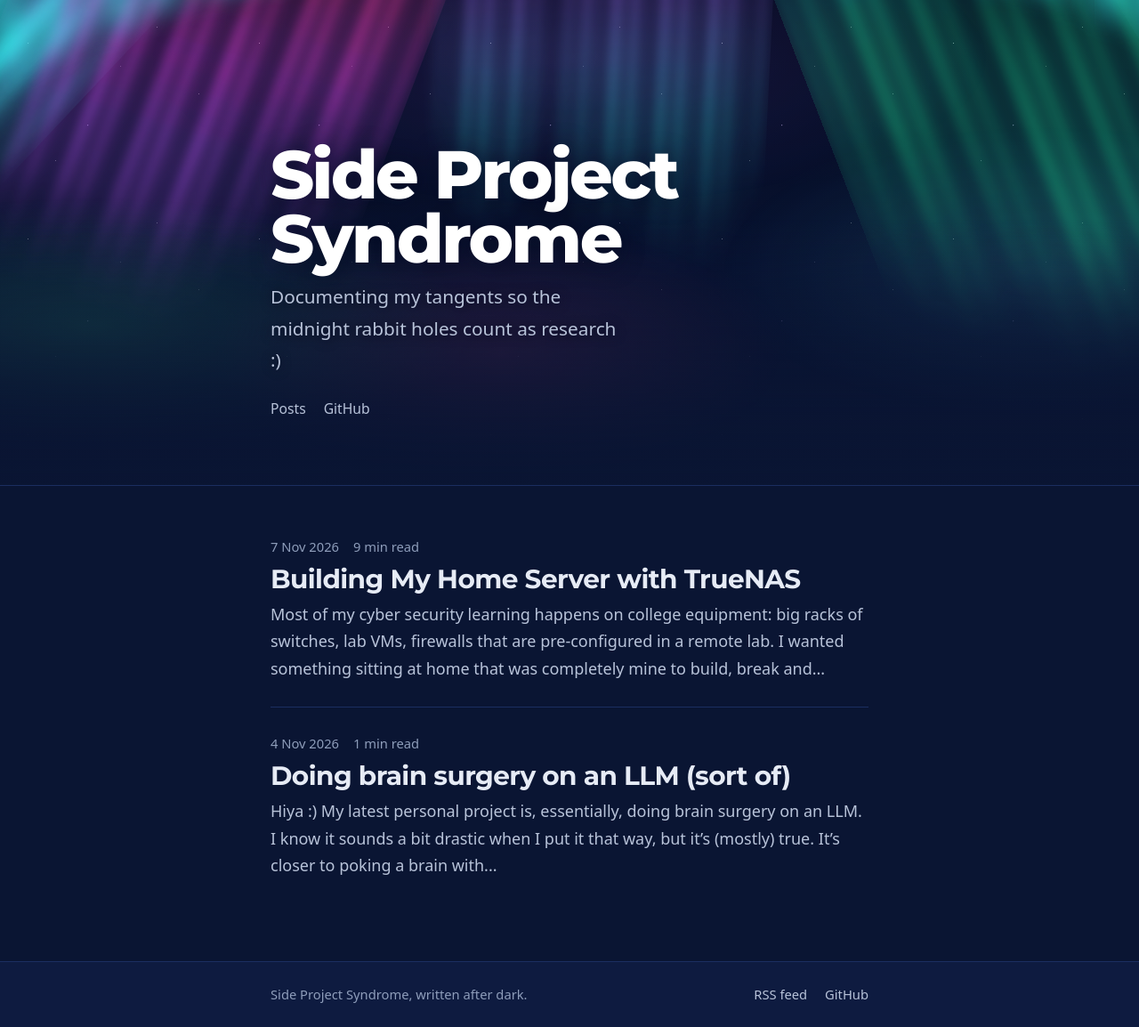
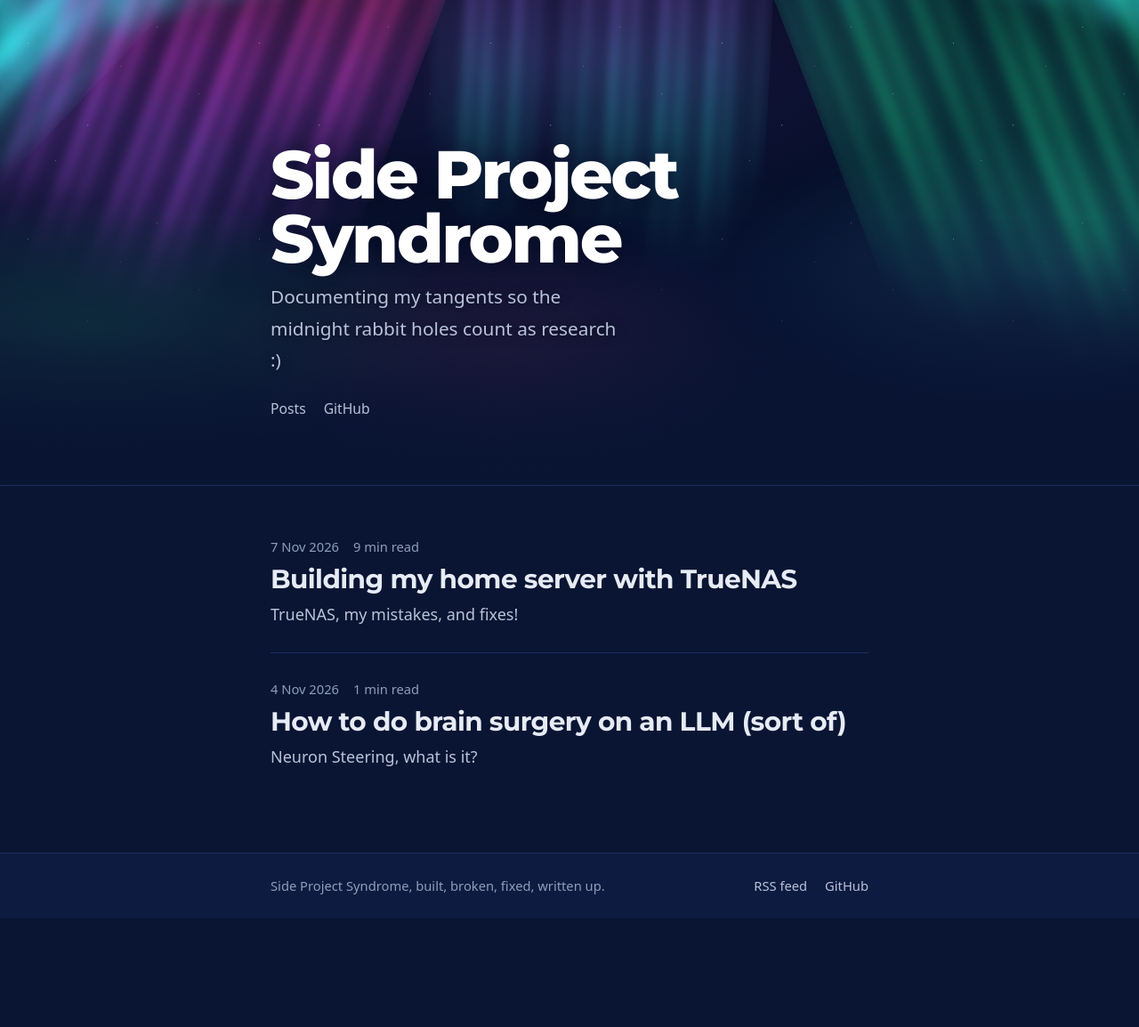
Before and after one commit to 444oskar/444oskar.github.io, a Jekyll site: the page built from index.md, in a window 1280 px wide. Shown: the whole page at 89% size. Built offline with Jekyll 4.4.1, drawn with Linux system fonts in a browser that asks for light colours; some web fonts are replaced; after the commit the page ends 1032 px from its top, so only the background shows below that.

Commit message:
some fixes, added descriptions to posts :)

```diff
--- a/_includes/footer.html
+++ b/_includes/footer.html
@@ -1,6 +1,6 @@
 <footer class="site-footer">
   <div class="wrap site-footer__inner">
-    <p>{{ site.title | escape }}, written after dark.</p>
+    <p>{{ site.title | escape }}, built, broken, fixed, written up.</p>
     <p>
       <a href="{{ '/feed.xml' | relative_url }}">RSS feed</a>
       {%- if site.github_username %}
--- a/_posts/2026-11-04-steering-qwen-neurons.md
+++ b/_posts/2026-11-04-steering-qwen-neurons.md
@@ -1,7 +1,8 @@
 ---
 layout: post
-title: "Doing brain surgery on an LLM (sort of)"
+title: "How to do brain surgery on an LLM (sort of)"
 date: 2026-11-04
+description: Neuron Steering, what is it?
 ---
 
 Hiya :)
--- a/_posts/2026-11-07-truenas-home-server.md
+++ b/_posts/2026-11-07-truenas-home-server.md
@@ -1,7 +1,8 @@
 ---
 layout: post
-title: "Building My Home Server with TrueNAS"
+title: "Building my home server with TrueNAS"
 date: 2026-11-07
+description: TrueNAS, my mistakes, and fixes!
 categories: [homelab, self-hosting]
 tags: [truenas, zfs, tailscale, adguard-home, immich, jellyfin, networking]
 ---
```
Also changed, not shown: other parts of _posts/2026-11-04-steering-qwen-neurons.md (+1 -1 lines).
